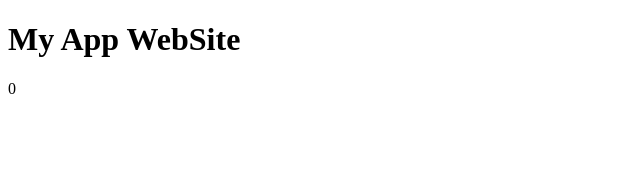
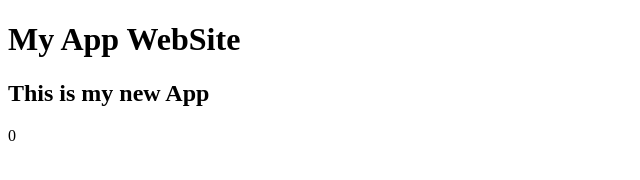
Before and after one commit to ricardocechinel/gitvscode, a plain HTML site: page index.html in a window 1280 px wide. Shown: the whole page, without its empty margins (0-640 px from the left). Drawn offline with Linux system fonts and the light colour scheme.

Commit message:
Atualizado texto do h2

```diff
--- a/index.html
+++ b/index.html
@@ -7,5 +7,6 @@
 </head>
 <body>
     <h1>My App WebSite</h1>
+    <h2>This is my new App</h2>
 </body>
 </html>0
```
